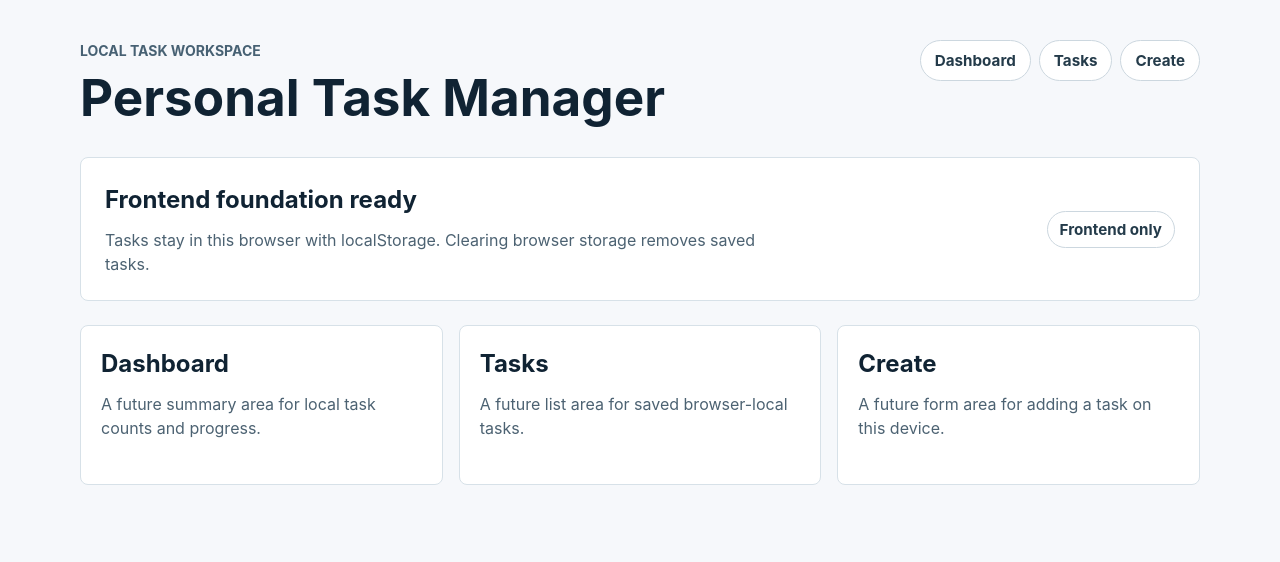
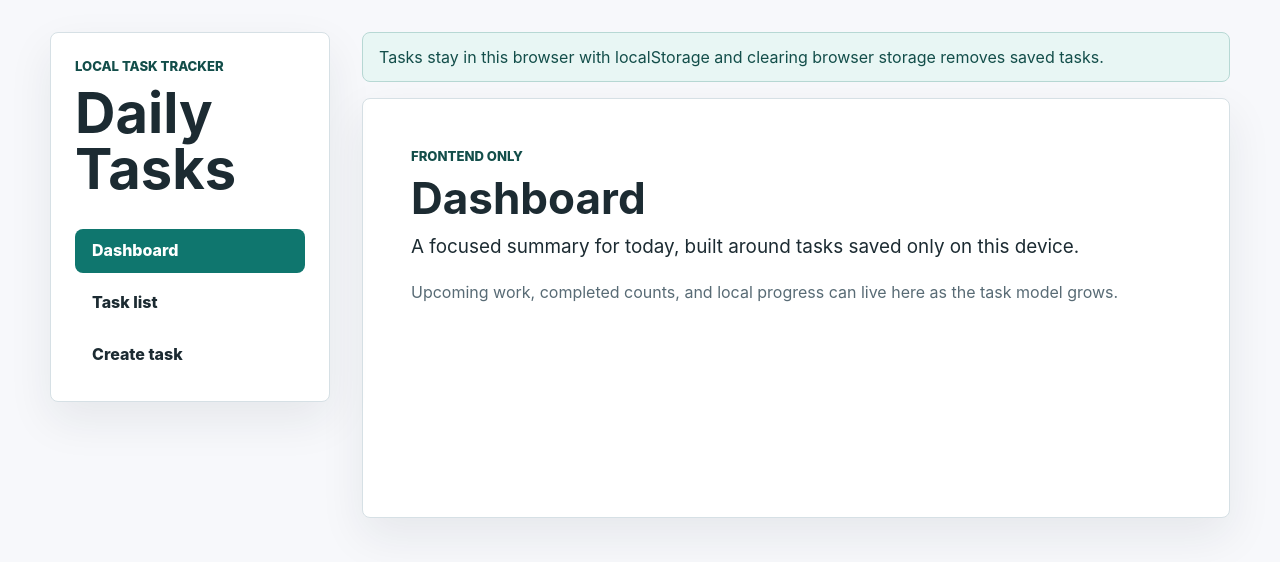
Before and after one commit to dhuvarakesan-cdw/BuildIQ-Test, a React (Vite) app in the folder frontend/: page / in a window 1280 px wide. Shown: the top 562 px of the page. Built offline with nearby package versions, Linux system fonts and the light colour scheme.

Commit message:
BuildIQ task TASK-003

```diff
--- a/frontend/package.json
+++ b/frontend/package.json
@@ -20,8 +20,10 @@
     "eslint": "^9.39.1",
     "eslint-plugin-react-hooks": "^7.0.1",
     "eslint-plugin-react-refresh": "^0.4.24",
+    "eslint-visitor-keys": "^3.4.3",
     "globals": "^16.5.0",
     "jest": "^30.2.0",
+    "jest-cli": "^30.5.2",
     "vite": "^7.2.4"
   }
 }
--- a/frontend/src/App.jsx
+++ b/frontend/src/App.jsx
@@ -1,57 +1,37 @@
-const navigationItems = [
-  { id: 'dashboard', label: 'Dashboard' },
-  { id: 'tasks', label: 'Tasks' },
-  { id: 'create', label: 'Create' },
-];
+import { useState } from 'react';
+
+import AppShell from './components/AppShell.jsx';
+
+const taskViews = {
+  dashboard: {
+    title: 'Dashboard',
+    lead: 'A focused summary for today, built around tasks saved only on this device.',
+    detail: 'Upcoming work, completed counts, and local progress can live here as the task model grows.',
+  },
+  tasks: {
+    title: 'Task list',
+    lead: 'A local list area for saved browser tasks.',
+    detail: 'The shell is ready for filtering, reviewing, and updating tasks without adding a backend.',
+  },
+  create: {
+    title: 'Create task',
+    lead: 'A task creation area for this browser.',
+    detail: 'Future form fields can attach to localStorage while keeping the page navigation intact.',
+  },
+};
 
 export default function App() {
+  const [activeTarget, setActiveTarget] = useState('dashboard');
+  const currentView = taskViews[activeTarget];
+
   return (
-    <main className="app-shell">
-      <header className="app-header">
-        <div>
-          <p className="eyebrow">Local task workspace</p>
-          <h1>Personal Task Manager</h1>
-        </div>
-        <nav className="app-nav" aria-label="Primary">
-          {navigationItems.map((item) => (
-            <a key={item.id} href={`#${item.id}`}>
-              {item.label}
-            </a>
-          ))}
-        </nav>
-      </header>
-
-      <section className="intro-panel" aria-labelledby="foundation-heading">
-        <div>
-          <h2 id="foundation-heading">Frontend foundation ready</h2>
-          <p>
-            Tasks stay in this browser with localStorage. Clearing browser
-            storage removes saved tasks.
-          </p>
-        </div>
-        <div className="status-pill" aria-label="Application mode">
-          Frontend only
-        </div>
+    <AppShell activeTarget={activeTarget} onNavigate={setActiveTarget}>
+      <section className="view-panel" aria-labelledby="current-view-heading">
+        <p className="view-kicker">Frontend only</p>
+        <h2 id="current-view-heading">{currentView.title}</h2>
+        <p className="view-lead">{currentView.lead}</p>
+        <p>{currentView.detail}</p>
       </section>
-
-      <section className="workspace-grid" aria-label="Application areas">
-        {navigationItems.map((item) => (
-          <article key={item.id} id={item.id} className="workspace-card">
-            <h2>{item.label}</h2>
-            <p>{getAreaDescription(item.id)}</p>
-          </article>
-        ))}
-      </section>
-    </main>
+    </AppShell>
   );
 }
-
-function getAreaDescription(areaId) {
-  const descriptions = {
-    dashboard: 'A future summary area for local task counts and progress.',
-    tasks: 'A future list area for saved browser-local tasks.',
-    create: 'A future form area for adding a task on this device.',
-  };
-
-  return descriptions[areaId];
-}
--- /dev/null
+++ b/frontend/src/components/AppShell.jsx
@@ -0,0 +1,47 @@
+const navigationItems = [
+  { id: 'dashboard', label: 'Dashboard' },
+  { id: 'tasks', label: 'Task list' },
+  { id: 'create', label: 'Create task' },
+];
+
+export default function AppShell({ activeTarget, children, onNavigate }) {
+  return (
+    <div className="app-shell">
+      <a className="skip-link" href="#main-task-content">
+        Skip to main task content
+      </a>
+
+      <aside className="shell-sidebar" aria-label="Application">
+        <div className="brand-lockup">
+          <p className="brand-kicker">Local task tracker</p>
+          <h1>Daily Tasks</h1>
+        </div>
+
+        <nav className="primary-nav" aria-label="Primary">
+          {navigationItems.map((item) => (
+            <button
+              key={item.id}
+              type="button"
+              className="nav-target"
+              aria-current={activeTarget === item.id ? 'page' : undefined}
+              onClick={() => onNavigate(item.id)}
+            >
+              {item.label}
+            </button>
+          ))}
+        </nav>
+      </aside>
+
+      <div className="shell-workspace">
+        <p className="storage-note">
+          Tasks stay in this browser with localStorage and clearing browser
+          storage removes saved tasks.
+        </p>
+
+        <main id="main-task-content" className="task-content" tabIndex="-1">
+          {children}
+        </main>
+      </div>
+    </div>
+  );
+}
--- a/frontend/src/main.jsx
+++ b/frontend/src/main.jsx
@@ -2,7 +2,7 @@ import { StrictMode } from 'react';
 import { createRoot } from 'react-dom/client';
 
 import App from './App.jsx';
-import './styles.css';
+import './styles/global.css';
 
 createRoot(document.getElementById('root')).render(
   <StrictMode>
--- /dev/null
+++ b/frontend/src/styles/global.css
@@ -0,0 +1,229 @@
+@import './tokens.css';
+
+* {
+  box-sizing: border-box;
+}
+
+html {
+  min-width: 320px;
+  overflow-x: hidden;
+  color: var(--color-text);
+  background: var(--color-canvas);
+  font-family: var(--font-body);
+  font-synthesis: none;
+  line-height: 1.5;
+  text-rendering: optimizeLegibility;
+}
+
+body {
+  min-width: 320px;
+  min-height: 100vh;
+  margin: 0;
+  overflow-x: hidden;
+}
+
+button {
+  font: inherit;
+}
+
+h1,
+h2,
+p {
+  margin-top: 0;
+}
+
+h1,
+h2 {
+  color: var(--color-text);
+  letter-spacing: 0;
+}
+
+h1 {
+  margin-bottom: 0;
+  font-size: clamp(2rem, 7vw, 3.5rem);
+  line-height: 1;
+}
+
+h2 {
+  margin-bottom: var(--space-3);
+  font-size: clamp(1.75rem, 5vw, 2.75rem);
+  line-height: 1.05;
+}
+
+p {
+  color: var(--color-muted);
+}
+
+.app-shell {
+  display: grid;
+  grid-template-columns: minmax(220px, 280px) minmax(0, 1fr);
+  gap: var(--space-6);
+  width: min(1180px, calc(100% - 32px));
+  min-height: 100vh;
+  margin: 0 auto;
+  padding: var(--space-6) 0;
+}
+
+.skip-link {
+  position: fixed;
+  top: var(--space-4);
+  left: var(--space-4);
+  z-index: 20;
+  transform: translateY(calc(-100% - var(--space-4)));
+  border-radius: var(--radius-panel);
+  background: var(--color-accent-strong);
+  color: #ffffff;
+  padding: var(--space-3) var(--space-4);
+  text-decoration: none;
+  transition: transform 160ms ease;
+}
+
+.skip-link:focus {
+  transform: translateY(0);
+  outline: 3px solid var(--color-focus);
+  outline-offset: 3px;
+}
+
+.shell-sidebar,
+.view-panel {
+  border: 1px solid var(--color-border);
+  border-radius: var(--radius-panel);
+  background: var(--color-surface);
+  box-shadow: var(--shadow-panel);
+}
+
+.shell-sidebar {
+  position: sticky;
+  top: var(--space-6);
+  align-self: start;
+  display: flex;
+  flex-direction: column;
+  gap: var(--space-6);
+  min-width: 0;
+  padding: var(--space-5);
+}
+
+.brand-kicker,
+.view-kicker {
+  margin-bottom: var(--space-2);
+  color: var(--color-accent-strong);
+  font-size: 0.82rem;
+  font-weight: 800;
+  letter-spacing: 0;
+  text-transform: uppercase;
+}
+
+.primary-nav {
+  display: grid;
+  gap: var(--space-2);
+}
+
+.nav-target {
+  width: 100%;
+  min-height: 44px;
+  border: 1px solid transparent;
+  border-radius: var(--radius-panel);
+  background: transparent;
+  color: var(--color-text);
+  cursor: pointer;
+  font-weight: 800;
+  line-height: 1.1;
+  padding: var(--space-3) var(--space-4);
+  text-align: left;
+}
+
+.nav-target:hover {
+  border-color: var(--color-border);
+  background: var(--color-surface-muted);
+}
+
+.nav-target:focus-visible,
+.task-content:focus-visible {
+  outline: 3px solid var(--color-focus);
+  outline-offset: 3px;
+}
+
+.nav-target[aria-current="page"] {
+  background: var(--color-accent);
+  color: #ffffff;
+}
+
+.shell-workspace {
+  min-width: 0;
+}
+
+.storage-note {
+  margin-bottom: var(--space-4);
+  border: 1px solid #b7d8d4;
+  border-radius: var(--radius-panel);
+  background: #e8f6f4;
+  color: var(--color-accent-strong);
+  padding: var(--space-3) var(--space-4);
+}
+
+.task-content {
+  min-width: 0;
+}
+
+.view-panel {
+  min-height: 420px;
+  padding: clamp(1.25rem, 4vw, 3rem);
+}
+
+.view-lead {
+  max-width: 56rem;
+  color: var(--color-text);
+  font-size: 1.18rem;
+}
+
+.view-panel p:last-child {
+  max-width: 48rem;
+  margin-bottom: 0;
+}
+
+@media (max-width: 820px) {
+  .app-shell {
+    grid-template-columns: 1fr;
+    gap: var(--space-4);
+    width: min(100% - 24px, 720px);
+    padding: var(--space-4) 0;
+  }
+
+  .shell-sidebar {
+    position: static;
+    gap: var(--space-4);
+  }
+
+  .primary-nav {
+    grid-template-columns: repeat(3, minmax(0, 1fr));
+  }
+
+  .nav-target {
+    display: flex;
+    align-items: center;
+    justify-content: center;
+    padding-right: var(--space-2);
+    padding-left: var(--space-2);
+    text-align: center;
+  }
+}
+
+@media (max-width: 520px) {
+  .app-shell {
+    width: min(100% - 20px, 420px);
+  }
+
+  .shell-sidebar,
+  .view-panel {
+    padding: var(--space-4);
+  }
+
+  .primary-nav {
+    grid-template-columns: 1fr;
+  }
+
+  .nav-target {
+    justify-content: flex-start;
+    text-align: left;
+  }
+}
--- /dev/null
+++ b/frontend/src/styles/tokens.css
@@ -0,0 +1,22 @@
+:root {
+  --color-canvas: #f7f8fb;
+  --color-surface: #ffffff;
+  --color-surface-muted: #eef4f7;
+  --color-text: #1c2b32;
+  --color-muted: #586b75;
+  --color-border: #d6e0e5;
+  --color-accent: #0f766e;
+  --color-accent-strong: #134e4a;
+  --color-focus: #f59e0b;
+  --shadow-panel: 0 18px 45px rgba(28, 43, 50, 0.08);
+  --space-1: 0.25rem;
+  --space-2: 0.5rem;
+  --space-3: 0.75rem;
+  --space-4: 1rem;
+  --space-5: 1.5rem;
+  --space-6: 2rem;
+  --space-7: 3rem;
+  --radius-panel: 8px;
+  --font-body: Inter, ui-sans-serif, system-ui, -apple-system, BlinkMacSystemFont,
+    "Segoe UI", sans-serif;
+}
```
Also changed, not shown: 1 other file (tests, documents, lock files or other folders).
